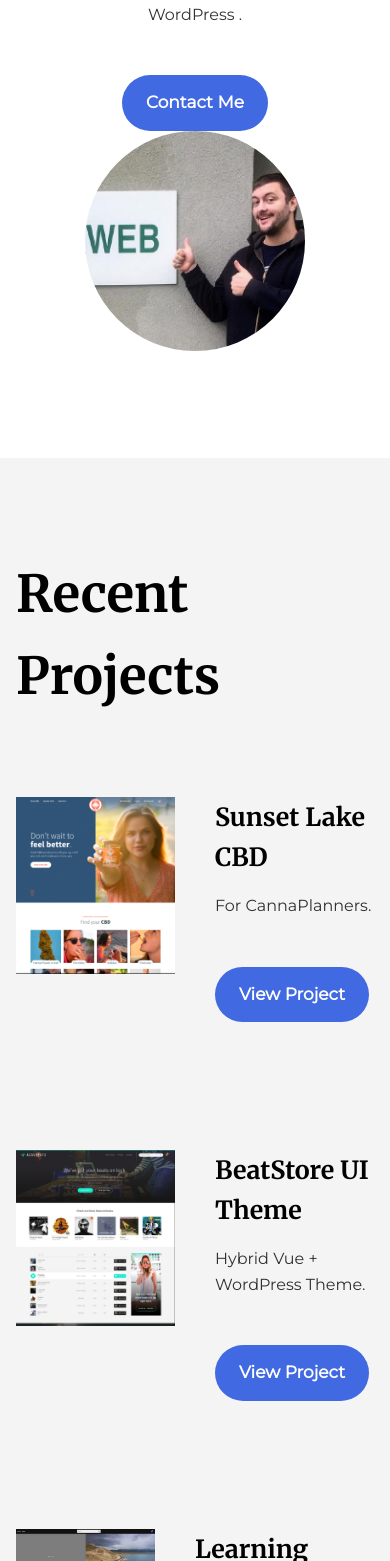
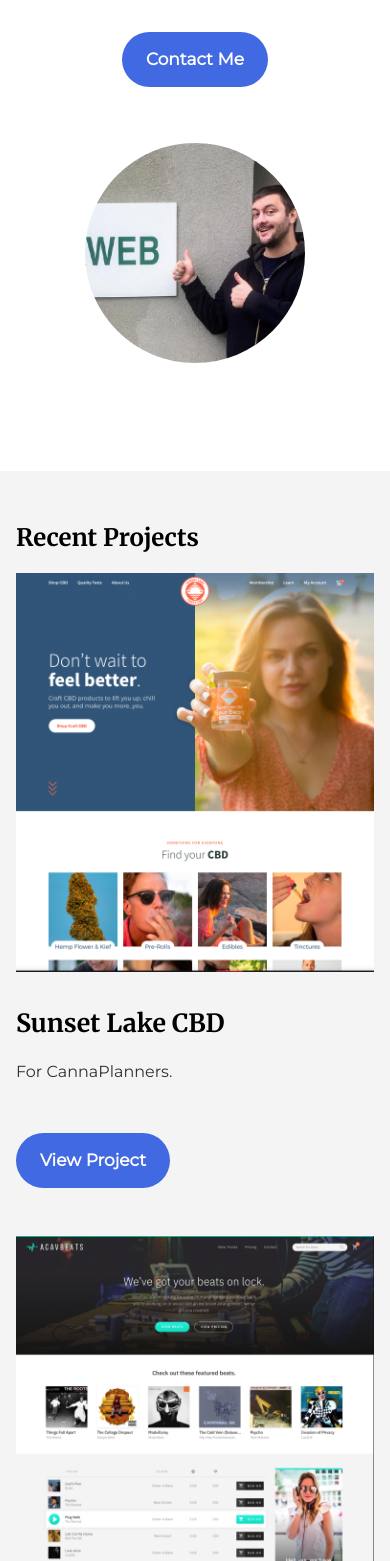
Before and after one commit to alexcavender/nextjs-alexcavender, a Next.js app: page / in a window 390 px wide. Shown: the part 327-1888 px from the top of the page. Built offline with nearby package versions, Linux system fonts and the light colour scheme.

Commit message:
basic mobile settings

```diff
--- a/components/project.js
+++ b/components/project.js
@@ -7,19 +7,29 @@
   return (
     <div className="project">
       <style jsx>{`
-        .project {
-          display: flex;
-          padding: 4rem 0;
-        }
-      `}</style>
-      <style jsx>{`
-        .project {
-          flex-direction: ${imgSide == 'left' ? 'row-reverse' : 'row'};
+      .project {
+        display: flex;
+        padding: 0 0 3rem 0;
+        flex-direction: column-reverse;
+      }
+
+        @media(min-width: 800px) {
+          .project {
+            flex-direction: ${imgSide == 'left' ? 'row-reverse' : 'row'};
+            padding: 4rem 0;
+          }
         }
 
         .projectContent {
-          width: 50%;
-          margin: ${imgSide == 'left' ? '0 0 0 40px' : '0 40px 0 0'};
+
+          width: 100%;
+        }
+
+        @media(min-width:800px) {
+          .projectContent {
+            margin: ${imgSide == 'left' ? '0 0 0 40px' : '0 40px 0 0'};
+            width: 50%;
+          }
         }
       `}</style>
       <div className="projectContent">
--- a/styles/global.scss
+++ b/styles/global.scss
@@ -46,5 +46,8 @@
 }
 
 h2 {
-  font-size: 51px
+
+  @media (min-width:800px) {
+    font-size: 51px;
+  }
 }
--- a/styles/project.module.scss
+++ b/styles/project.module.scss
@@ -1,15 +1,14 @@
-.project {
-
-}
 
 .projectHeading {
   font-size: 25px;
 }
 
 .projectImage {
-  width: 50%;
+  width: 100%;
+  margin-bottom: 1.5rem;
+
+  @media(min-width:800px) {
+    width: 50%;
+    margin-bottom: 0;
+  }
 }
-
-.projectContent {
-
-}
--- a/styles/utils.module.scss
+++ b/styles/utils.module.scss
@@ -80,18 +80,25 @@
 }
 
 .profilePic {
+  margin-top: 3.5rem;
 
   @media(min-width:$breakpointLg) {
     display: flex;
     align-items: center;
     justify-content: flex-end;
+    margin-top: 0;
   }
 }
 
 .recentProjects {
   background: #eeeeee9c;
-  padding-top: 6rem;
-  padding-bottom: 6rem;
+  padding-top: 3rem;
+  padding-bottom: 3rem;
+
+  @media(min-width:$breakpointLg) {
+    padding-top: 6rem;
+    padding-bottom: 6rem;
+  }
 }
 
 .brandsWorkedWith {
@@ -127,13 +134,21 @@
   font-size: 12px;
 
   .container {
-    display: flex;
-    align-items: center;
-    justify-content: space-between;
+
+    @media(min-width:800px) {
+      display: flex;
+      align-items: center;
+      justify-content: space-between;
+    }
   }
 }
 
 .footerItem {
+  margin-bottom: 3rem;
+
+  @media(min-width:800px) {
+    margin-bottom: 0;
+  }
 
   h4 {
     font-size: 20px;
@@ -154,7 +169,11 @@
 
 .attribution {
   opacity: .7;
-  padding: 3.2rem 0;
-  text-align: center;
+  padding: 3.2rem 1rem;
+  text-align: left;
   font-size: 16px;
+
+  @media(min-width:800px) {
+    text-align: center;
+  }
 }
```
